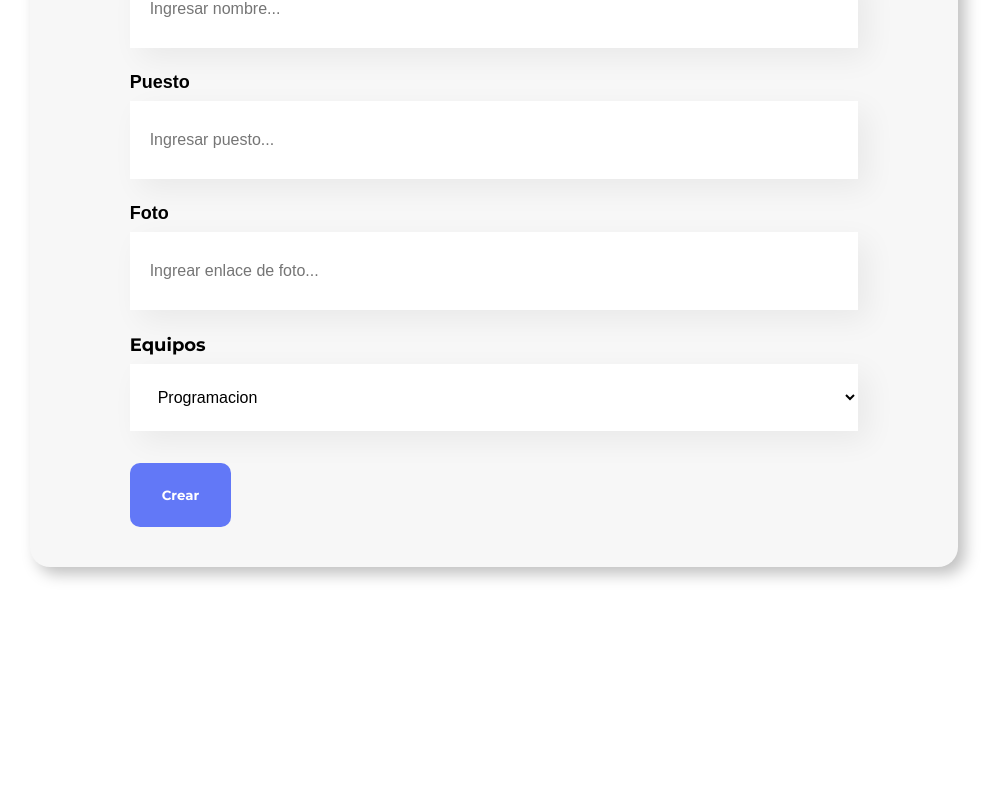
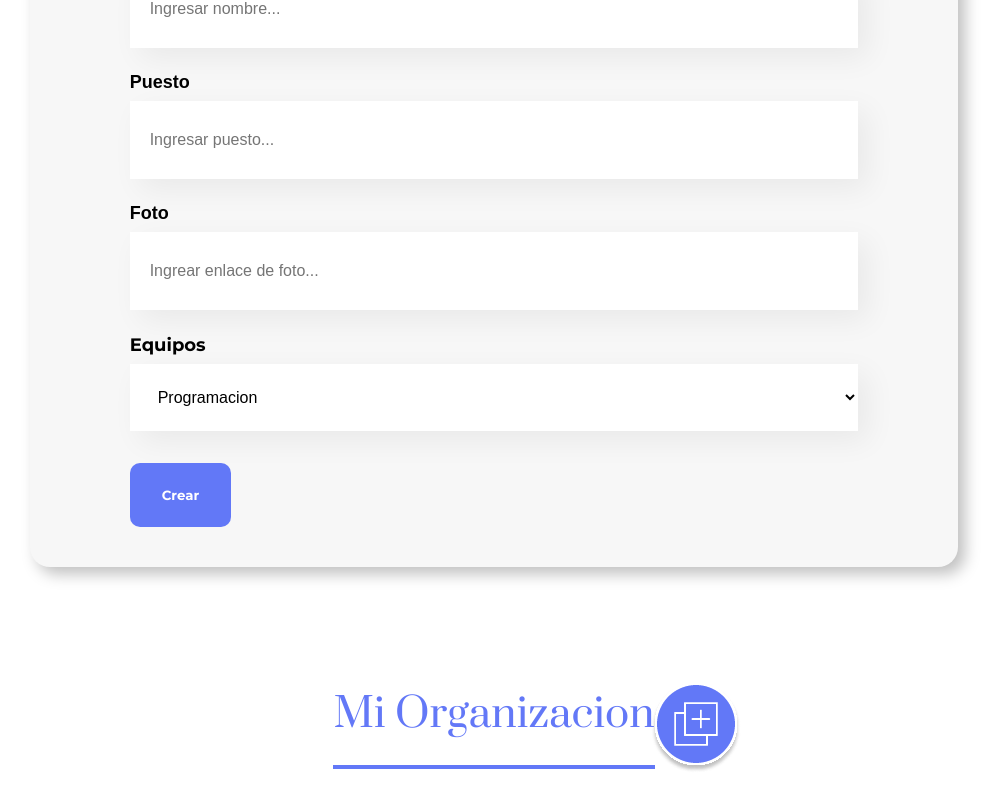
Before and after one commit to alexabadp/alura---org, a React (Create React App) app: page / in a window 1280 px wide. Shown: the part 766-1575 px from the top of the page, without its empty margins (146-1148 px from the left). Before the commit the page ends 1413 px from the top, so only its background shows below. Built offline with nearby package versions, Linux system fonts and the light colour scheme.

Commit message:
mostrar y ocultar Formulario

```diff
--- a/src/App.js
+++ b/src/App.js
@@ -1,12 +1,25 @@
+import { useState } from "react";
 import "./App.css";
 import Header from "./components/Header/Header";
 import Formulario from "./components/Formulario/Formulario";
+import MiOrg from "./components/MiOrg";
 
 function App() {
+  const [mostrarFormulario, actualizarMostrar] = useState(true);
+
+  //Ternario --> condicion ? seMuestra: noSeMuestra
+  //condicion && seMuestra
+
+  const cambiarMostrar = () => {
+    actualizarMostrar(!mostrarFormulario);
+  };
+
   return (
     <div>
       <Header />
-      <Formulario />
+      {mostrarFormulario && <Formulario />}
+
+      <MiOrg cambiarMostrar={cambiarMostrar} />
     </div>
   );
 }
--- a/src/components/CampoTexto/index.js
+++ b/src/components/CampoTexto/index.js
@@ -5,7 +5,7 @@
   return (
     <div className="campo-texto">
       <label>{props.titulo}</label>
-      <input placeholder={placeholderModificado} />
+      <input placeholder={placeholderModificado} required={props.required} />
     </div>
   );
 };
--- a/src/components/Formulario/Formulario.js
+++ b/src/components/Formulario/Formulario.js
@@ -13,9 +13,13 @@
     <section className="formulario">
       <form onSubmit={manejarEnvio}>
         <h2>Rellena el formulario para crear el colaborador.</h2>
-        <CampoTexto titulo="Nombre" placeholder="Ingresar nombre" />
-        <CampoTexto titulo="Puesto" placeholder="Ingresar puesto" />
-        <CampoTexto titulo="Foto" placeholder="Ingrear enlace de foto" />
+        <CampoTexto titulo="Nombre" placeholder="Ingresar nombre" required />
+        <CampoTexto titulo="Puesto" placeholder="Ingresar puesto" required />
+        <CampoTexto
+          titulo="Foto"
+          placeholder="Ingrear enlace de foto"
+          required
+        />
         <ListaOpciones />
 
         <Boton>Crear</Boton>
--- /dev/null
+++ b/src/components/MiOrg/MiOrg.css
@@ -0,0 +1,20 @@
+.orgSection {
+  width: 100%;
+  display: flex;
+  justify-content: center;
+  align-items: center;
+}
+
+.title {
+  color: #6378f7;
+  font-size: 40px;
+  font-weight: 400;
+  padding-bottom: 24px;
+  border-bottom: 4px solid #6278f7;
+}
+
+.orgSection img {
+  position: absolute;
+  right: 30%;
+  cursor: pointer;
+}
--- /dev/null
+++ b/src/components/MiOrg/index.js
@@ -0,0 +1,20 @@
+import { useState } from "react";
+import "./MiOrg.css";
+
+const MiOrg = (props) => {
+  //   const [mostrar, actualizarMostrar] = useState(true);
+
+  //   const manejarClick = () => {
+  //     console.log("Mostar/Ocultar elemento", mostrar);
+  //     actualizarMostrar(!mostrar);
+  //   };
+
+  return (
+    <section className="orgSection">
+      <h3 className="title">Mi Organizacion</h3>
+      <img src="/img/add.png" alt="add" onClick={props.cambiarMostrar} />
+    </section>
+  );
+};
+
+export default MiOrg;
```
Also changed, not shown: public/img/add.png (added).
